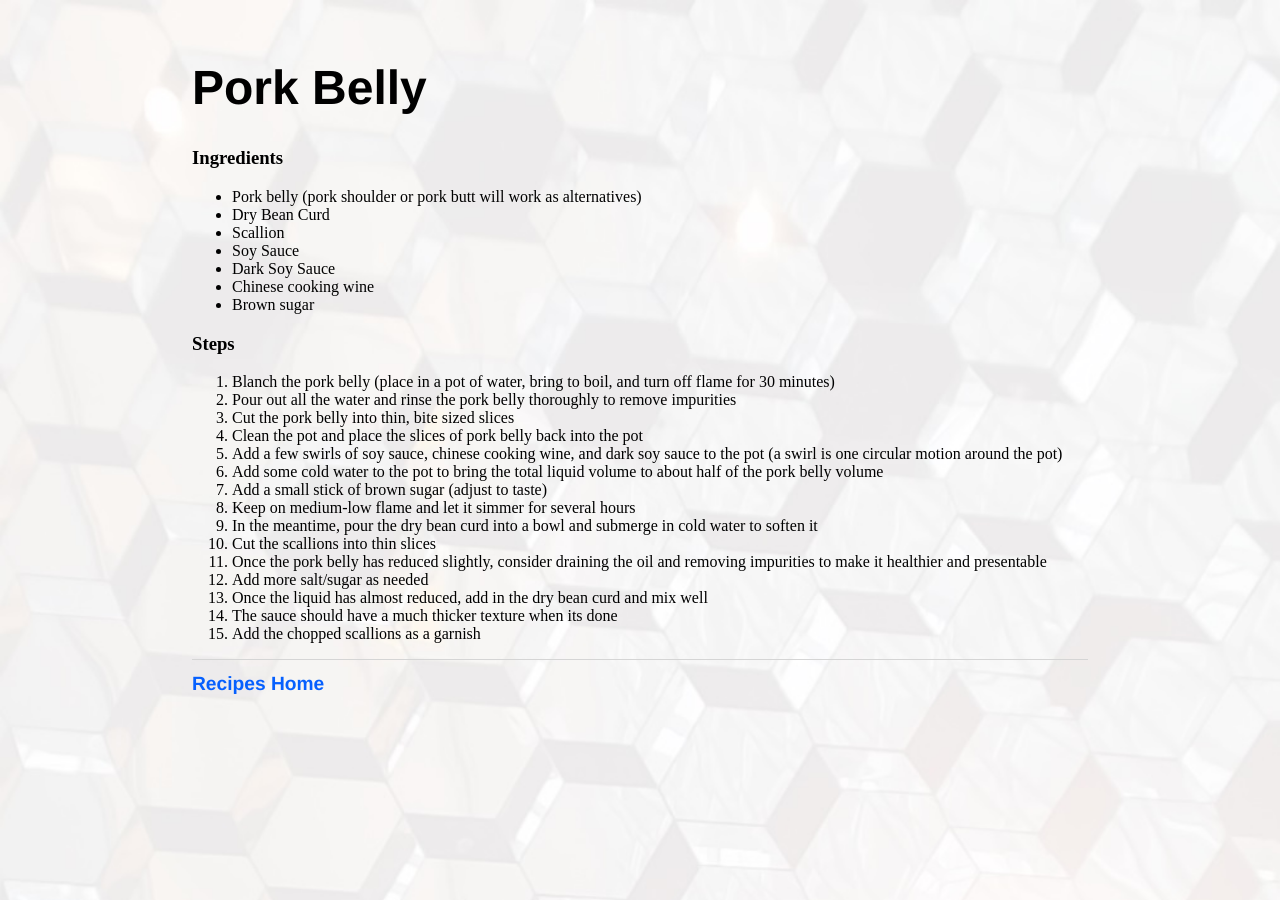
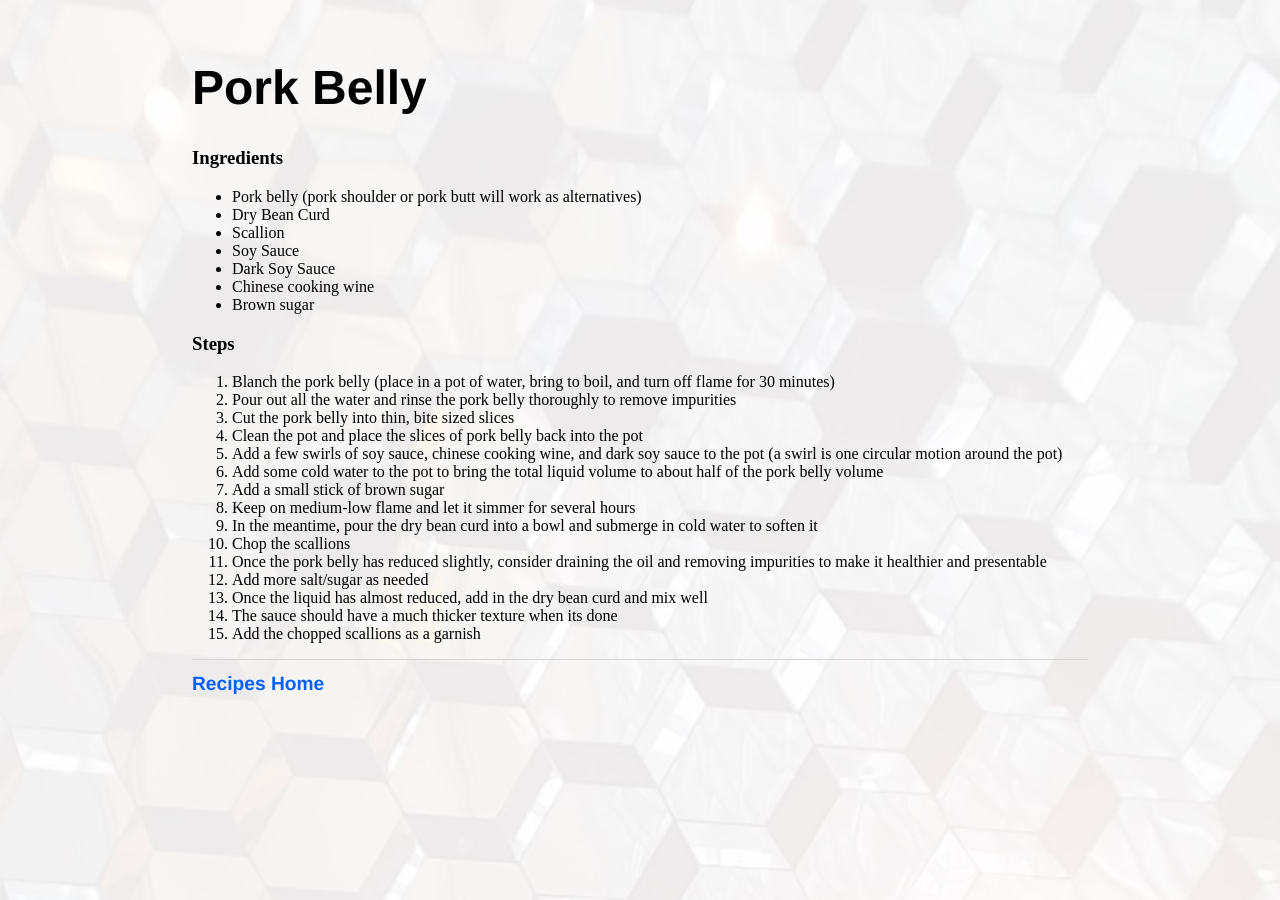
Before and after one commit to superjeffreyc/superjeffreyc.github.io, a Jekyll site: the page built from pork_belly.html, in a window 1280 px wide. Built offline with Jekyll 4.4.1, drawn with Linux system fonts in a browser that asks for light colours.

Commit message:
Update pork_belly.html

```diff
--- a/pork_belly.html
+++ b/pork_belly.html
@@ -25,10 +25,10 @@ title: Recipes
     <li>Clean the pot and place the slices of pork belly back into the pot</li>
     <li>Add a few swirls of soy sauce, chinese cooking wine, and dark soy sauce to the pot (a swirl is one circular motion around the pot)</li>
     <li>Add some cold water to the pot to bring the total liquid volume to about half of the pork belly volume</li>
-    <li>Add a small stick of brown sugar (adjust to taste)</li>
+    <li>Add a small stick of brown sugar</li>
     <li>Keep on medium-low flame and let it simmer for several hours</li>
     <li>In the meantime, pour the dry bean curd into a bowl and submerge in cold water to soften it</li>
-    <li>Cut the scallions into thin slices</li>
+    <li>Chop the scallions</li>
     <li>Once the pork belly has reduced slightly, consider draining the oil and removing impurities to make it healthier and presentable</li>
     <li>Add more salt/sugar as needed</li>
     <li>Once the liquid has almost reduced, add in the dry bean curd and mix well</li>
```
